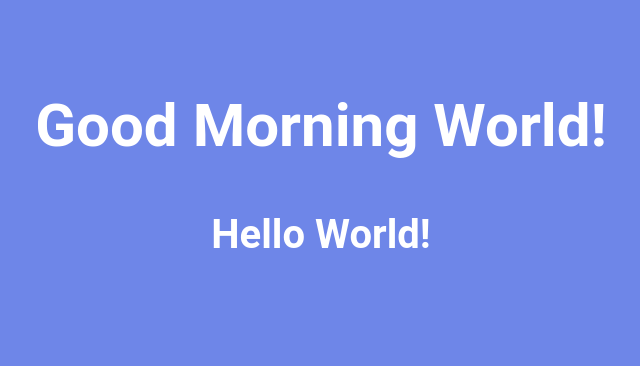
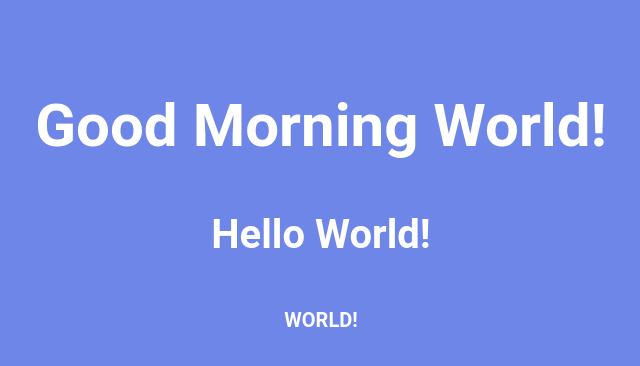
Before and after one commit to Akhmadbek-S/Practice_Git, a plain HTML site: page index.html in a window 1280 px wide. Shown: the whole page, without its empty margins (319-959 px from the left). Drawn offline with Linux system fonts and the light colour scheme.

Commit message:
third add

```diff
--- a/index.html
+++ b/index.html
@@ -10,5 +10,6 @@
 <body>
     <h1 class="header">Good Morning World!</h1>
     <h2 class="subheader">Hello World!</h2>
+    <h2 class="s_subheader">world!</h2>
 </body>
 </html>
--- a/style.css
+++ b/style.css
@@ -16,3 +16,10 @@ body {
     margin-top: 50px;
     color: #fff;
 }
+.s_subheader {
+    text-transform: uppercase;
+    text-align: center;
+    font-size: 20px;
+    margin-top: 50px;
+    color: #fff;
+}
```
